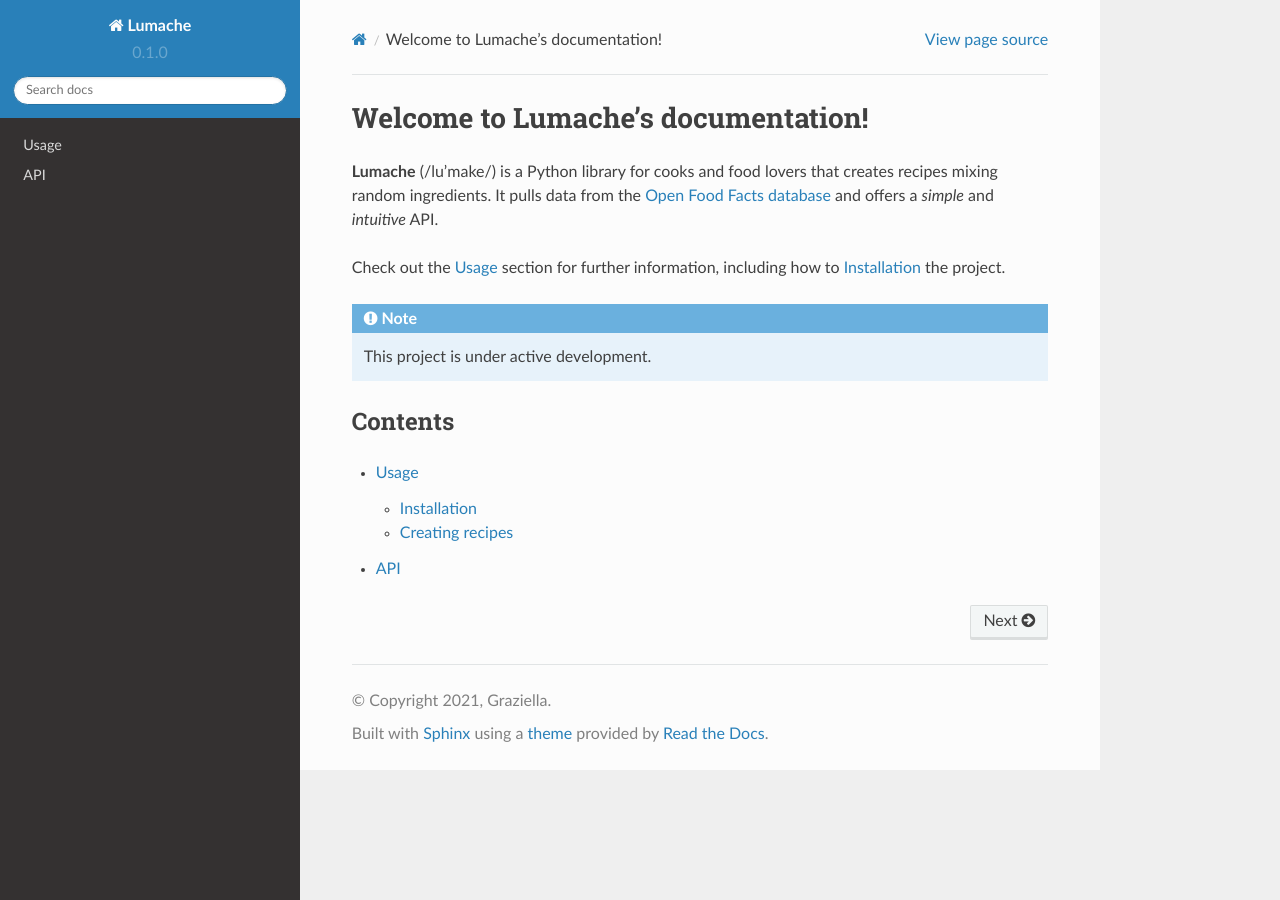
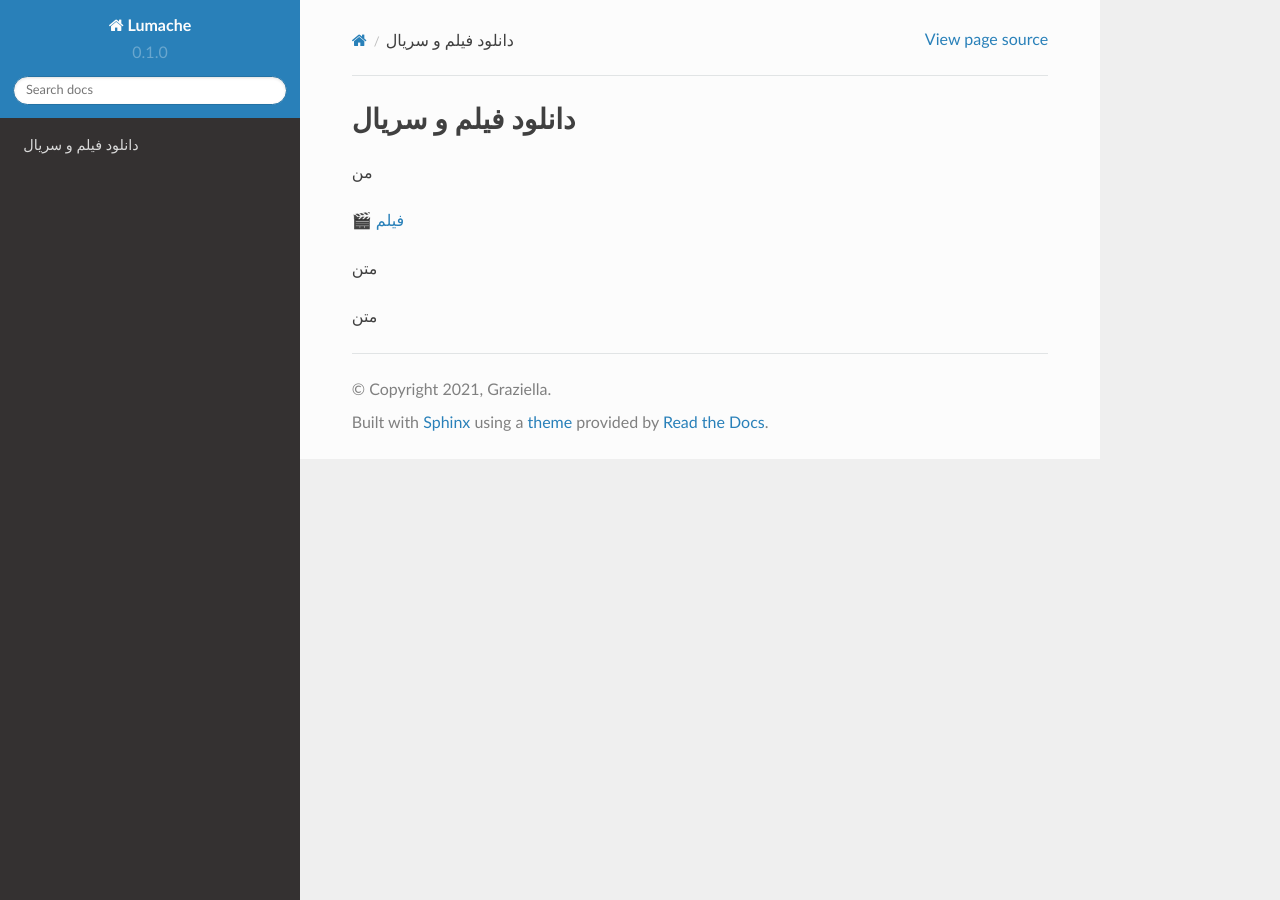
Before and after one commit to filmifa/1, a Sphinx documentation site: the page built from docs/source/index.rst, in a window 1280 px wide. Built offline with Sphinx 7.4.7 and the Read the Docs theme 2.0.0, drawn with Linux system fonts in a browser that asks for light colours.

Commit message:
Update index.rst

```diff
--- a/docs/source/index.rst
+++ b/docs/source/index.rst
@@ -1,22 +1,12 @@
-Welcome to Lumache's documentation!
+دانلود فیلم و سریال
 ===================================
 
-**Lumache** (/lu'make/) is a Python library for cooks and food lovers
-that creates recipes mixing random ingredients.
-It pulls data from the `Open Food Facts database <https://world.openfoodfacts.org/>`_
-and offers a *simple* and *intuitive* API.
 
-Check out the :doc:`usage` section for further information, including
-how to :ref:`installation` the project.
+من
 
-.. note::
+`🎬 فیلم <https://pishgammovie.ir/>`_
 
-   This project is under active development.
+متن
 
-Contents
---------
 
-.. toctree::
-
-   usage
-   api
+متن
```
